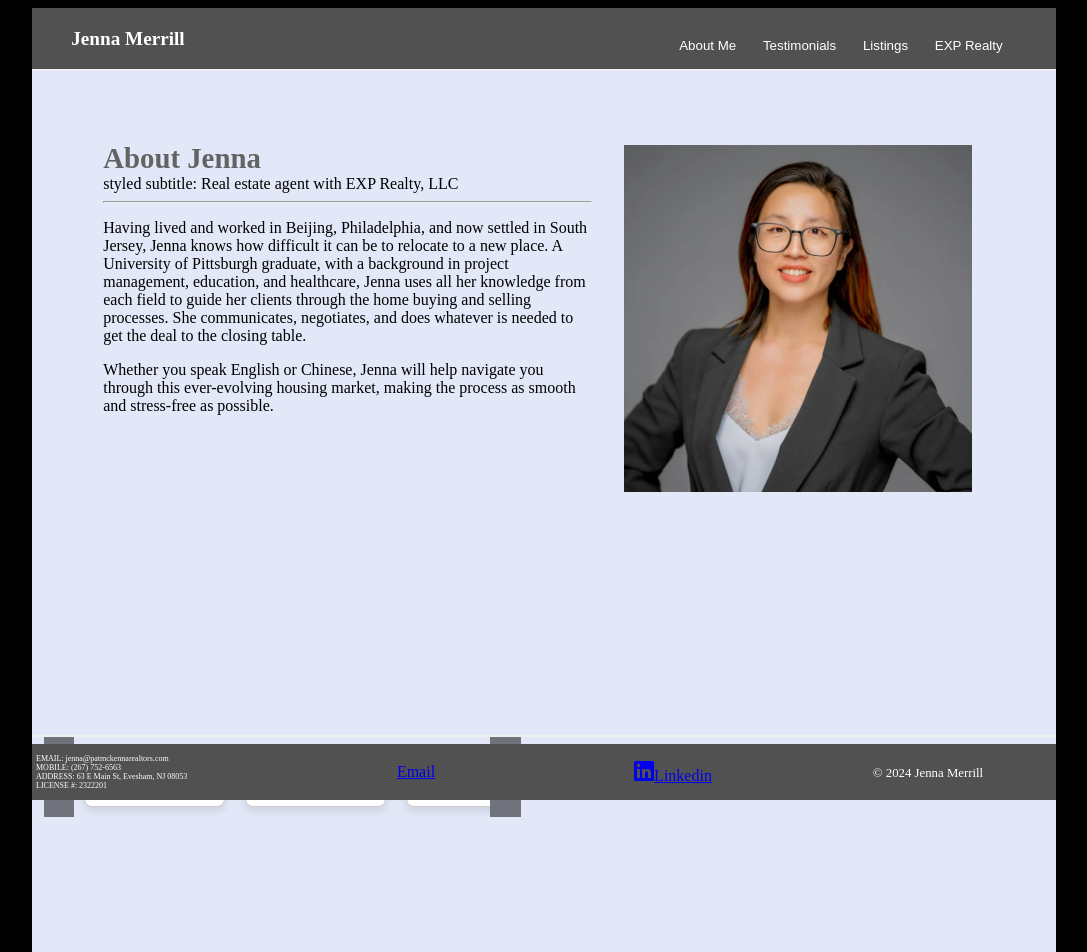
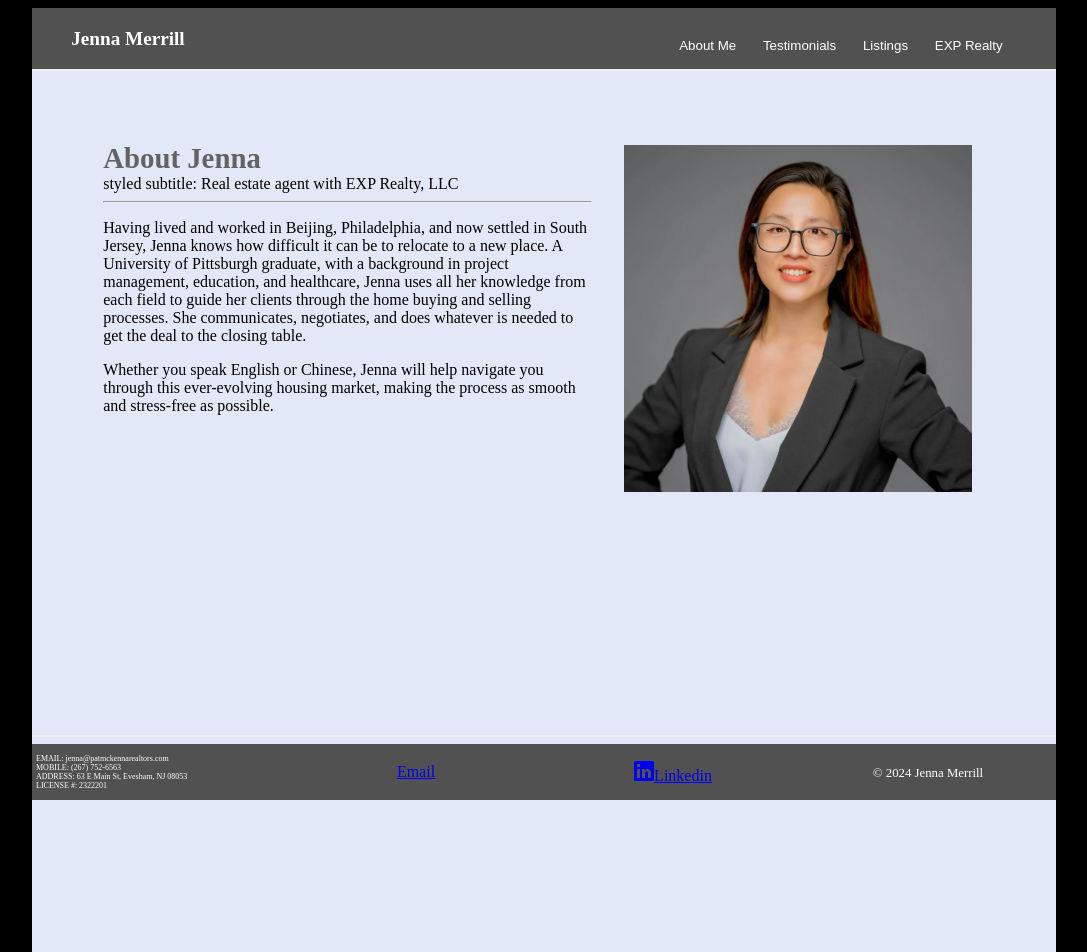
Before and after one commit to jenna-homepage/jenna-homepage.github.io, a React (Create React App) app in the folder jenna-frontend/: page / in a window 1280 px wide. Shown: the top 952 px of the page, without its empty margins (96-1183 px from the left). Built offline with nearby package versions, Linux system fonts and the light colour scheme.

Commit message:
initial commit

```diff
--- a/jenna-frontend/package.json
+++ b/jenna-frontend/package.json
@@ -11,6 +11,7 @@
     "react-bootstrap": "^2.10.2",
     "react-dom": "^18.3.1",
     "react-ga4": "^2.1.0",
+    "react-responsive-carousel": "^3.2.23",
     "react-scripts": "^5.0.1",
     "styled-components": "^6.1.11",
     "web-vitals": "^2.1.4"
--- a/jenna-frontend/src/components/Carousel.jsx
+++ /dev/null
@@ -1,122 +0,0 @@
-import React, { useEffect, useState } from "react";
-import styled from "styled-components";
-
-const CarouselContainer = styled.div`
-  display: flex;
-  flex-direction: column;
-  overflow: hidden;
-  width: 100%;
-  max-width: 1000px;
-  margin: auto;
-  min-height: 10vh;
-
-  @media (min-width: 720px) {
-    flex-direction: row;
-  }
-`;
-
-const CarouselWrapper = styled.div`
-  display: flex;
-  flex-direction: column;
-  overflow-y: auto;
-
-  @media (min-width: 720px) {
-    flex-direction: row;
-    overflow-x: hidden;
-  }
-`;
-
-const Card = styled.div`
-  flex: 0 0 100%;
-  margin: 10px;
-  background-color: #fff;
-  border: 1px solid #ccc;
-  border-radius: 8px;
-  box-shadow: 0 4px 8px rgba(0, 0, 0, 0.1);
-
-  @media (min-width: 720px) {
-    flex: 0 0 33.33%;
-    margin: 10px;
-  }
-`;
-
-const NavButton = styled.button`
-  position: relative;
-  top: 50%;
-  background: rgba(0, 0, 0, 0.5);
-  color: white;
-  border: none;
-  padding: 10px;
-  cursor: pointer;
-
-  &:hover {
-    background: rgba(0, 0, 0, 0.7);
-  }
-
-  @media (max-width: 719px) {
-    display: none;
-  }
-`;
-
-const LeftButton = styled(NavButton)`
-  left: 0;
-`;
-
-const RightButton = styled(NavButton)`
-  right: 0;
-`;
-
-// const Carousel = ({ cardsArr }) => {
-const Carousel = () => {
-  const cardsArr = [
-    { title: "Card one" },
-    { title: "Card two" },
-    { title: "Card three" },
-    { title: "Card four" },
-    { title: "Card five" },
-  ];
-  const [index, setIndex] = useState(0);
-  const [isHorizontal, setIsHorizontal] = useState(window.innerWidth >= 720);
-
-  useEffect(() => {
-    const handleResize = () => {
-      setIsHorizontal(window.innerWidth >= 720);
-    };
-
-    window.addEventListener("resize", handleResize);
-    return () => window.removeEventListener("resize", handleResize);
-  }, []);
-
-  const handlePrev = () => {
-    if (index > 0) {
-      setIndex(index - 1);
-    }
-  };
-
-  const handleNext = () => {
-    if (index < cardsArr.length - 3) {
-      setIndex(index + 1);
-    }
-  };
-
-  return (
-    <CarouselContainer>
-      {isHorizontal && <LeftButton onClick={handlePrev}>◀</LeftButton>}
-      <CarouselWrapper
-        style={
-          isHorizontal
-            ? { transform: `translateX(-${(index * 100) / 3}%)` }
-            : {}
-        }
-      >
-        {cardsArr &&
-          cardsArr.map((item, i) => (
-            <Card key={`carousel-item-${i}`}>{item.title}</Card>
-          ))}
-      </CarouselWrapper>
-      {isHorizontal && <RightButton onClick={handleNext}>▶</RightButton>}
-    </CarouselContainer>
-  );
-};
-
-export default Carousel;
--- a/jenna-frontend/src/components/MainWrapper.jsx
+++ b/jenna-frontend/src/components/MainWrapper.jsx
@@ -3,7 +3,6 @@ import styled from "styled-components";
 import Header from "./Header";
 import Bio from "./Bio";
 import Footer from "./Footer";
-import Carousel from "./Carousel";
 // import ReactGA from "react-ga4";
 
 // using https://www.npmjs.com/package/react-ga4
@@ -65,7 +64,6 @@ const MainWrapper = () => {
           <Bio />
         </BodyWrapper>
         <StyledLine />
-        <Carousel />
         <Footer />
       </ContentContainer>
     </MainContainer>
```
Also changed, not shown: 1 other file (tests, documents, lock files or other folders).
